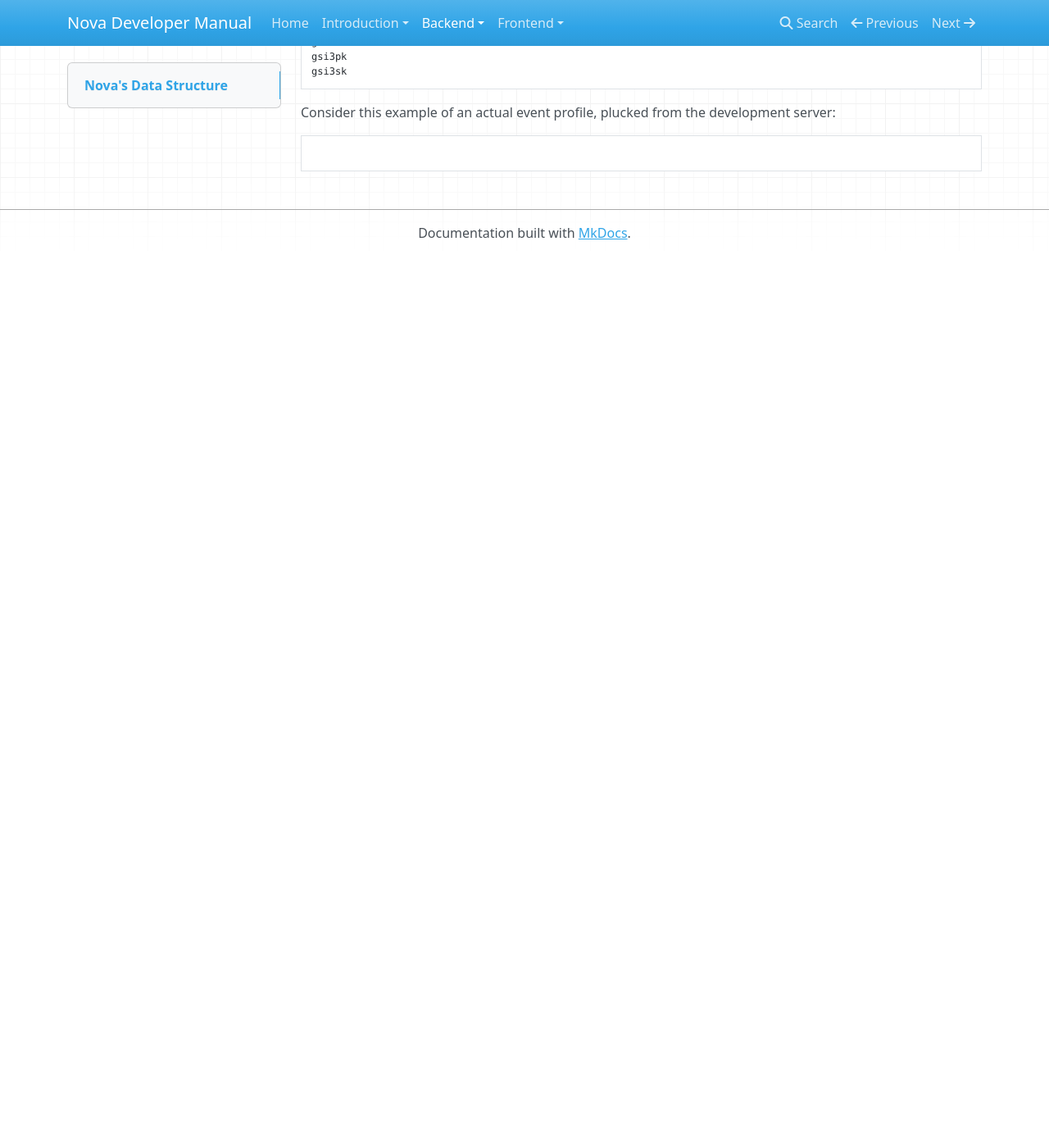
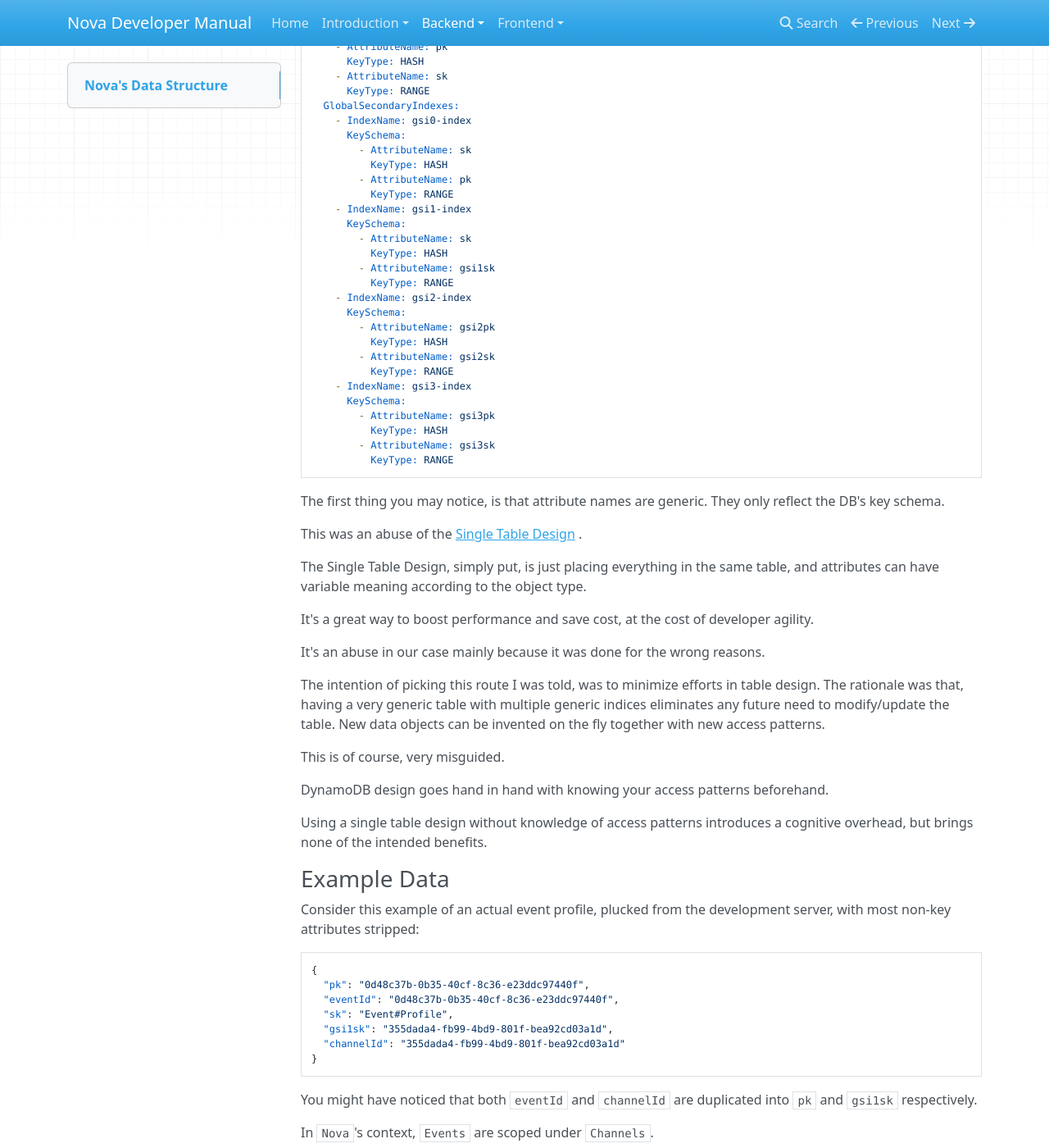
Before and after one commit to novadyna/developer-manual, an MkDocs documentation site: the page built from docs/backend/deepdive/data-structure.md, in a window 1280 px wide and 1400 px high, scrolled down 270 px. Shown: the whole window at 82% size. Built offline with MkDocs 1.6.1, drawn with Linux system fonts in a browser that asks for light colours; nearby versions of some CDN libraries; before the commit the page ends 900 px from its top, so only the background shows below that; some of the changed text lies outside the part shown.

Commit message:
data structure basic

````diff
--- a/docs/backend/deepdive/data-structure.md
+++ b/docs/backend/deepdive/data-structure.md
@@ -2,24 +2,111 @@
 
 ---
 
+### [Single Table Design](https://aws.amazon.com/blogs/compute/creating-a-single-table-design-with-amazon-dynamodb/){target=_blank}
+
 Nova's data structure is problematic in its current state.
 
-Below is our DynamoDB setup:
+Below is our most common DynamoDB setup(in cloudformation syntax, simplified):
+
+```yaml
+Properties:
+  KeySchema:
+    - AttributeName: pk
+      KeyType: HASH
+    - AttributeName: sk
+      KeyType: RANGE
+  GlobalSecondaryIndexes:
+    - IndexName: gsi0-index
+      KeySchema:
+        - AttributeName: sk
+          KeyType: HASH
+        - AttributeName: pk
+          KeyType: RANGE
+    - IndexName: gsi1-index
+      KeySchema:
+        - AttributeName: sk
+          KeyType: HASH
+        - AttributeName: gsi1sk
+          KeyType: RANGE
+    - IndexName: gsi2-index
+      KeySchema:
+        - AttributeName: gsi2pk
+          KeyType: HASH
+        - AttributeName: gsi2sk
+          KeyType: RANGE
+    - IndexName: gsi3-index
+      KeySchema:
+        - AttributeName: gsi3pk
+          KeyType: HASH
+        - AttributeName: gsi3sk
+          KeyType: RANGE
+```
+
+The first thing you may notice, is that attribute names are generic. They only reflect the DB's key
+schema.
+
+This was an abuse of
+the [Single Table Design](https://aws.amazon.com/blogs/compute/creating-a-single-table-design-with-amazon-dynamodb/){target=_blank}
+.
+
+The Single Table Design, simply put, is just placing everything in the same table, and attributes
+can have variable meaning according to the object type.
+
+It's a great way to boost performance and save cost, at the cost of developer agility.
+
+It's an abuse in our case mainly because it was done for the wrong reasons.
+
+The intention of picking this route I was told, was to minimize efforts in table design. The
+rationale was that, having a very generic table with multiple generic indices eliminates any future
+need to modify/update the table. New data objects can be invented on the fly together with new
+access patterns.
+
+This is of course, very misguided.
+
+DynamoDB design goes hand in hand with knowing your access patterns beforehand.
+
+Using a single table design without knowledge of access patterns introduces a cognitive overhead,
+but brings none of the intended benefits.
+
+### Example Data
+
+Consider this example of an actual event profile, plucked from the development server, with most
+non-key attributes stripped:
+
+```json
+{
+  "pk": "0d48c37b-0b35-40cf-8c36-e23ddc97440f",
+  "eventId": "0d48c37b-0b35-40cf-8c36-e23ddc97440f",
+  "sk": "Event#Profile",
+  "gsi1sk": "355dada4-fb99-4bd9-801f-bea92cd03a1d",
+  "channelId": "355dada4-fb99-4bd9-801f-bea92cd03a1d"
+}
+```
+
+You might have noticed that both `eventId` and `channelId` are duplicated into `pk` and `gsi1sk`
+respectively.
+
+In `Nova`'s context, `Events` are scoped under `Channels`.
+
+To retrieve this object, issue a `get` operation with the following parameters:
 
 ```txt
-pk
-sk
-gsi1sk
-gsi2pk
-gsi2sk
-gsi3pk
-gsi3sk
+// Remember HASH key + SORT key combinations are globally unique?
+pk: 0d48c37b-0b35-40cf-8c36-e23ddc97440f
+sk: Event#Profile
 ```
 
-Consider this example of an actual event profile, plucked from the development server:
+To retrieve a list of `event` objects under the same channel however, a query should be issued:
 
+```txt
+Index Name: gsi1-index
+sk: Event#Profile (Remember sk is the HASH key for gsi-index?)
+gsi1sk: "=" 355dada4-fb99-4bd9-801f-bea92cd03a1d
+```
 
+There's a lot of cognitively overhead just to remember the index name, the `HASH` key for that
+index, and that `channelId` was overloaded into `gsi1sk`.
 
-```json
+This is why one should almost never query the database directly with a single table design.
 
-```
+This is also why we have wrapper classes(`StorageBase`) that encapsulate our data schema and access patterns.
````
